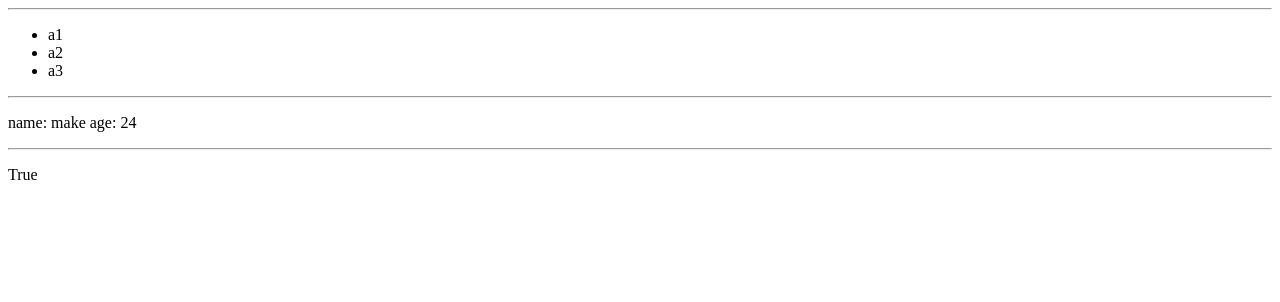
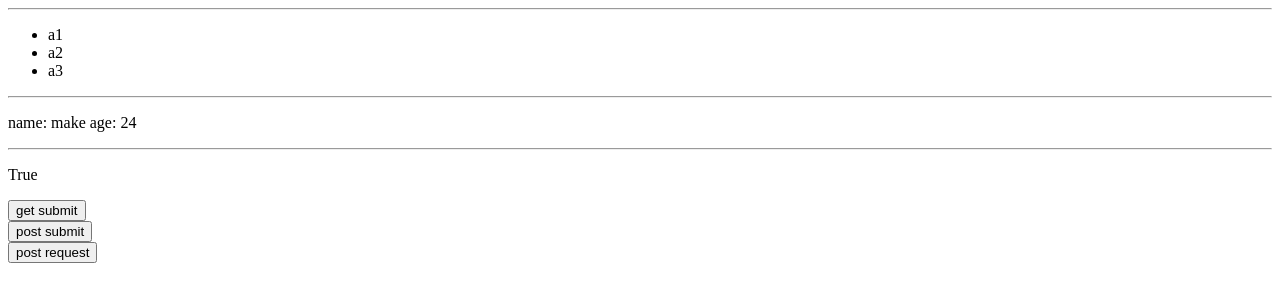
Before and after one commit to yasuo-/flask_gae, a Flask app: page / in a window 1280 px wide. Shown: the part 153-455 px from the top of the page. Run offline with Flask 2, Linux system fonts and the light colour scheme.

Commit message:
use post params

```diff
--- a/main.py
+++ b/main.py
@@ -1,6 +1,6 @@
 import logging
 
-from flask import Flask, render_template
+from flask import Flask, render_template, request
 app = Flask(__name__)
 
 
@@ -19,6 +19,23 @@ def hello_world():
     return 'Hello World!!!!!!!!!!!!'
 
 
+@app.route('/test', methods=['GET', 'POST'])
+def test():
+    if request.method == 'GET':
+        res = request.args.get('get_value')
+    elif request.method == 'POST':
+        res = request.form['post_value']
+
+    return res
+
+
+@app.route('/post_request', methods=['POST'])
+def post_request():
+    username = request.form["username"]
+    print(username)
+    return username + 'Thank you'
+
+
 @app.errorhandler(500)
 def server_error(e):
     logging.exception('An error occurred during a request.')
--- a/templates/index.html
+++ b/templates/index.html
@@ -26,5 +26,17 @@
   {% else %}
     <p>False</p>
   {% endif %}
+
+  <form action="/test" method="get">
+    <button name="get_value" value="from get">get submit</button>
+  </form>
+
+  <form action="/test" method="post">
+    <button name="post_value" value="from post">post submit</button>
+  </form>
+
+  <form action="/post_request" method="post">
+    <button name="username" value="from post">post request</button>
+  </form>
 </body>
 </html>
```
